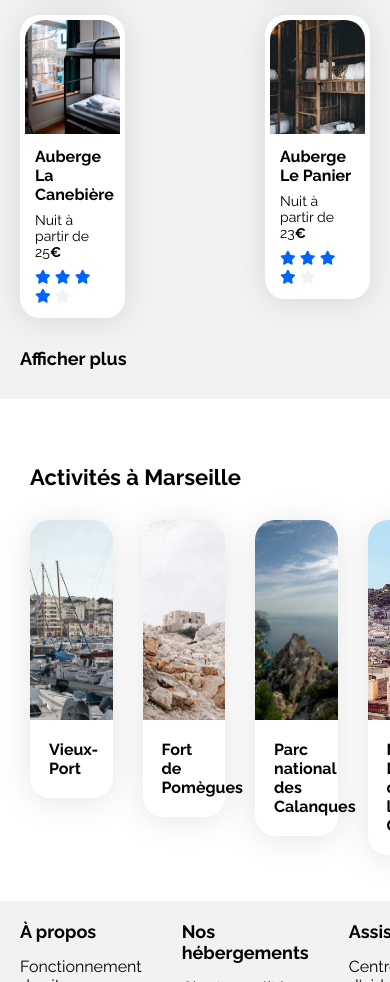
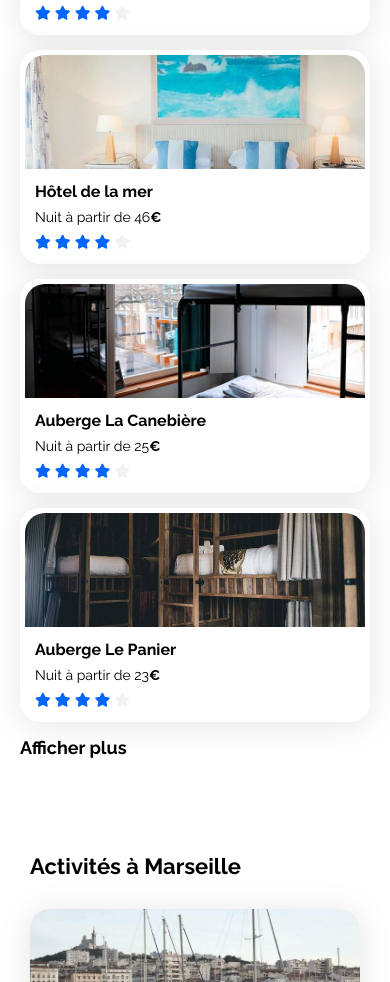
Before and after one commit to EBrohet/OC_Projet-2, a plain HTML site: page index.html in a window 390 px wide. Shown: the part 1993-2975 px from the top of the page. Drawn offline with Linux system fonts and the light colour scheme.

Commit message:
Ajout d'éléments css pour le responsive design

```diff
--- a/css/style.css
+++ b/css/style.css
@@ -328,7 +328,6 @@ a {
     gap: 30px;
 }
 
-
 .activites-cards .card{
     padding: 0;
     margin: 30px 0 0 0;
@@ -516,6 +515,11 @@ footer ul{
         padding: 30px 20px;
     }
 
+    .hebergements-and-populaires .hebergements{
+        background-color: white;
+        flex-direction: column;
+    }
+
     .populaires-cards {
         display: block;
     }
@@ -525,4 +529,58 @@ footer ul{
     }
 
 
+    .hebergements-cards{
+        gap: 15px;
+    }
+
+    .hebergements-title{
+        margin-bottom: 15px;
+        margin-top: 10px;
+    }
+
+    .hebergements-cards a{
+        width: 100%;
+    }
+
+    .plus{
+        margin: 15px 0 0 0;
+    }
+
+
+    .activites{
+        margin-bottom: 15px;
+    }
+
+    .activites-title{
+        margin-bottom: 30px;
+    }
+
+    .activites-cards{
+        flex-direction: column;
+        gap: 0px;
+    }
+
+    .activites-cards .card{
+        margin: 0;
+    }
+
+    .activites-cards img{
+        height: 141px;
+    }
+
+    .activites-cards a{
+        width: 100%;
+    }
+
+
+    footer{
+        flex-direction: column;
+    }
+
+    footer ul{
+        padding: 30px;
+        width: 100%;
+    }
+
+
 }
```
